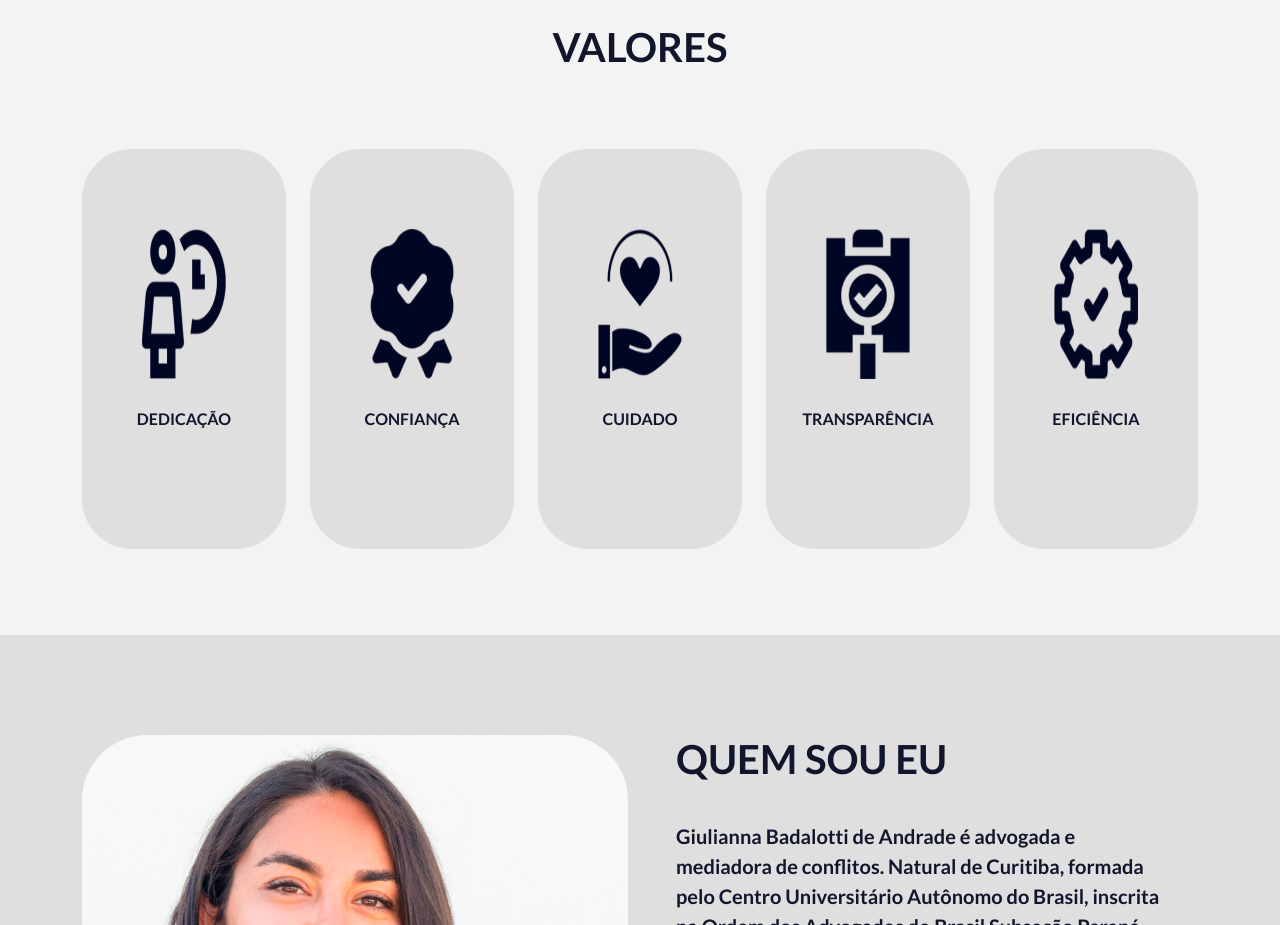
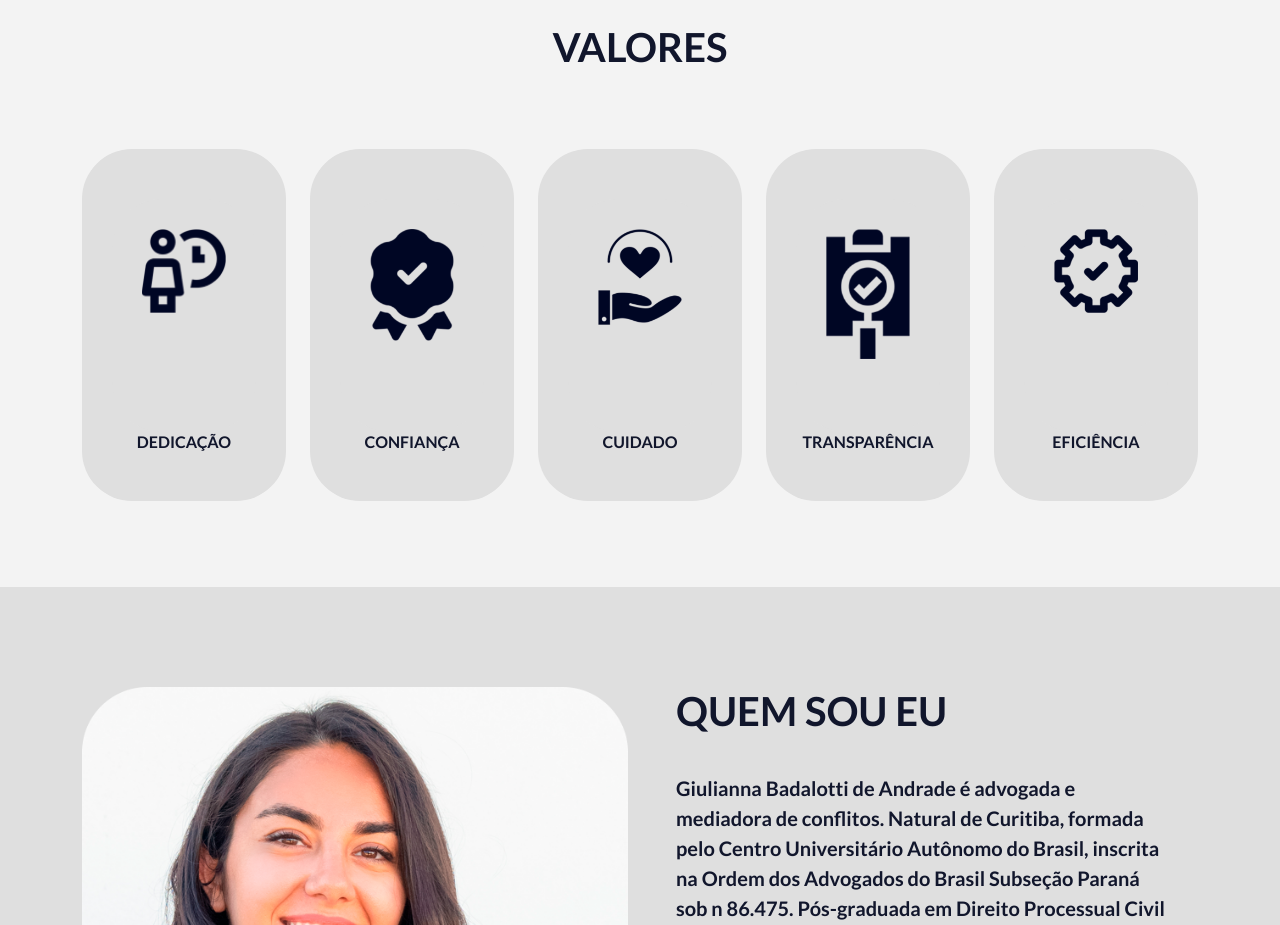
Before and after one commit to gbaadvocacia/giulianna-andrade-advocacia, a React (Create React App) app: page / in a window 1280 px wide. Shown: the part 2040-2965 px from the top of the page. Built offline with nearby package versions, Linux system fonts and the light colour scheme.

Commit message:
fixing values

```diff
--- a/src/components/Nav/index.tsx
+++ b/src/components/Nav/index.tsx
@@ -1,4 +1,3 @@
-import { Link } from 'react-scroll';
 import { useState } from 'react';
 import { Title, UnderLine } from './styles';
 
--- a/src/components/Values/index.tsx
+++ b/src/components/Values/index.tsx
@@ -13,7 +13,7 @@ const Values: React.FC = () => {
                 <Title>
                     <h1 className="text-center fw-bold">VALORES</h1>
                 </Title>
-                <div className="row row-cols-1 row-cols-sm-2 row-cols-md-3 row-cols-lg-5 justify-content-center align-items-center">
+                <div className="row row-cols-1 row-cols-sm-2 row-cols-md-3 row-cols-lg-5 justify-content-center align-items-center gy-4 gx-4">
                     <div className="col d-flex mb-3 justify-content-center">
                         <ValuesCard value={DedicationImg} type="DEDICAÇÃO" />
                     </div>
--- a/src/components/ValuesCard/index.tsx
+++ b/src/components/ValuesCard/index.tsx
@@ -7,10 +7,10 @@ interface IValuesProps {
 }
 const ValuesCard: React.FC<IValuesProps> = ({ value, type }) => {
     return (
-        <Border className="align-items-center align-self-strech justify-items-center">
+        <Border className="align-items-center align-self-strech justify-items-center w-100 h-100">
             <Container>
                 <div className="d-flex align-items-center">
-                    <Card className="card d-flex align-items-center w-100 h-100">
+                    <Card className="card d-flex align-items-center">
                         <ImgCard
                             src={value}
                             alt="Values image"
--- a/src/components/ValuesCard/styles.ts
+++ b/src/components/ValuesCard/styles.ts
@@ -3,8 +3,6 @@ import styled from 'styled-components';
 export const Border = styled.div`
     background-color: var(--gray);
     border-radius: 50px;
-    width: 350px;
-    height: 400px;
 
     @media (min-width: 768px) {
         h5 {
@@ -18,10 +16,7 @@ export const Border = styled.div`
     }
 `;
 
-export const ImgCard = styled.img`
-    width: 150px;
-    height: 150px;
-`;
+export const ImgCard = styled.img``;
 
 export const Card = styled.div`
     width: 350px;
```
